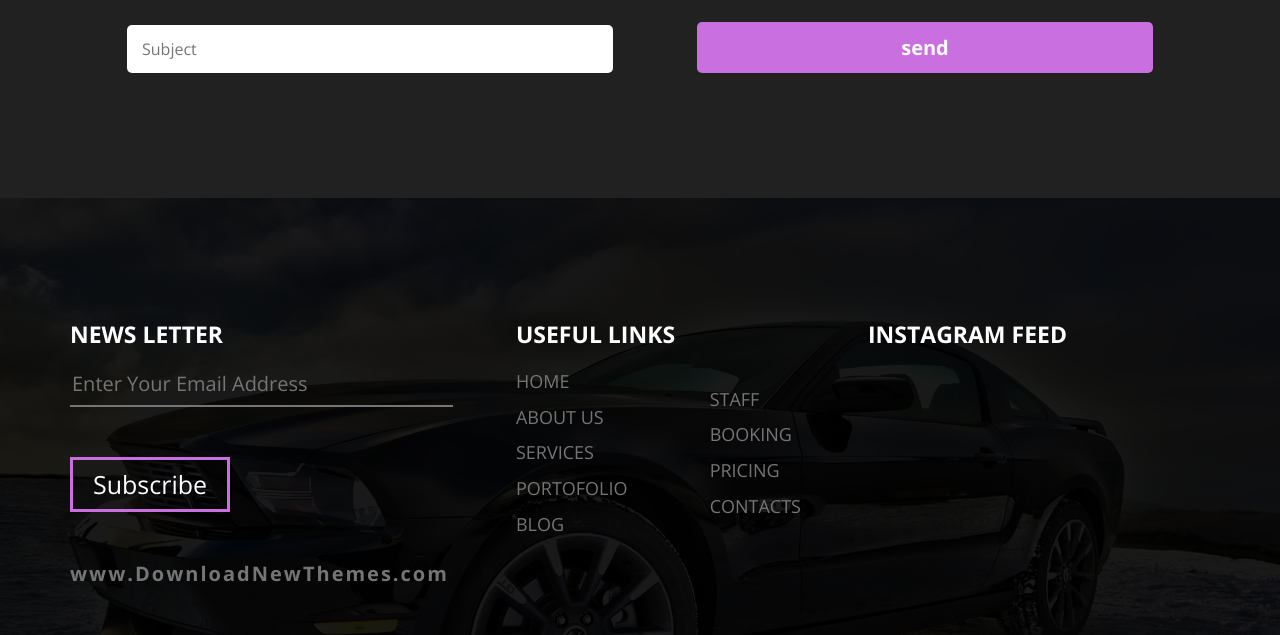
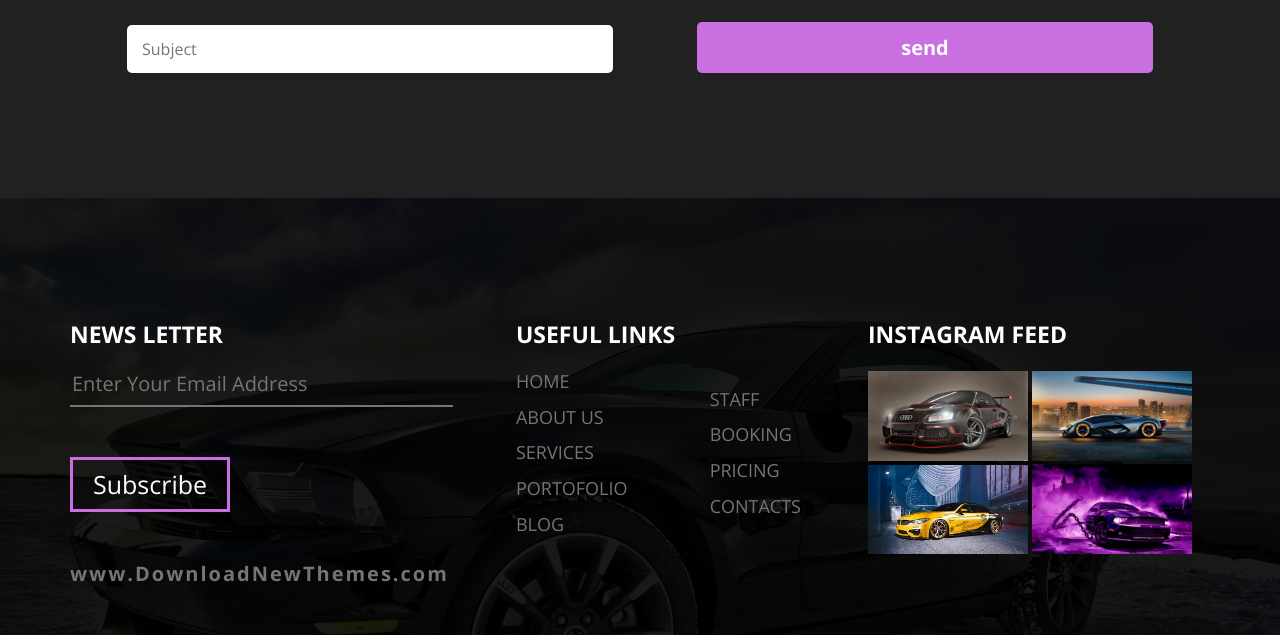
Before and after one commit to mohamed-khaledes/Special-Car, a plain HTML site: page index.html in a window 1280 px wide. Shown: the part 6305-6940 px from the top of the page. Drawn offline with nearby package versions, Linux system fonts and the light colour scheme; the site is published under a folder, as on GitHub Pages, so addresses that start at the root find nothing.

Commit message:
first file of html

```diff
--- a/index.html
+++ b/index.html
@@ -597,10 +597,10 @@
                 <div class="insta-feed">
                     <h3>instagram feed</h3>
                     <div class="img-content">
-                        <img src="/imgs/footer01.webp" alt="">
-                        <img src="/imgs/footer02.jpg" alt="">
-                        <img src="/imgs/footer03.jpg" alt="">
-                        <img src="/imgs/footer04.jpg" alt="">
+                        <img src="imgs/footer01.webp" alt="">
+                        <img src="imgs/footer02.jpg" alt="">
+                        <img src="imgs/footer03.jpg" alt="">
+                        <img src="imgs/footer04.jpg" alt="">
                     </div>
                 </div>
             </div>
```
